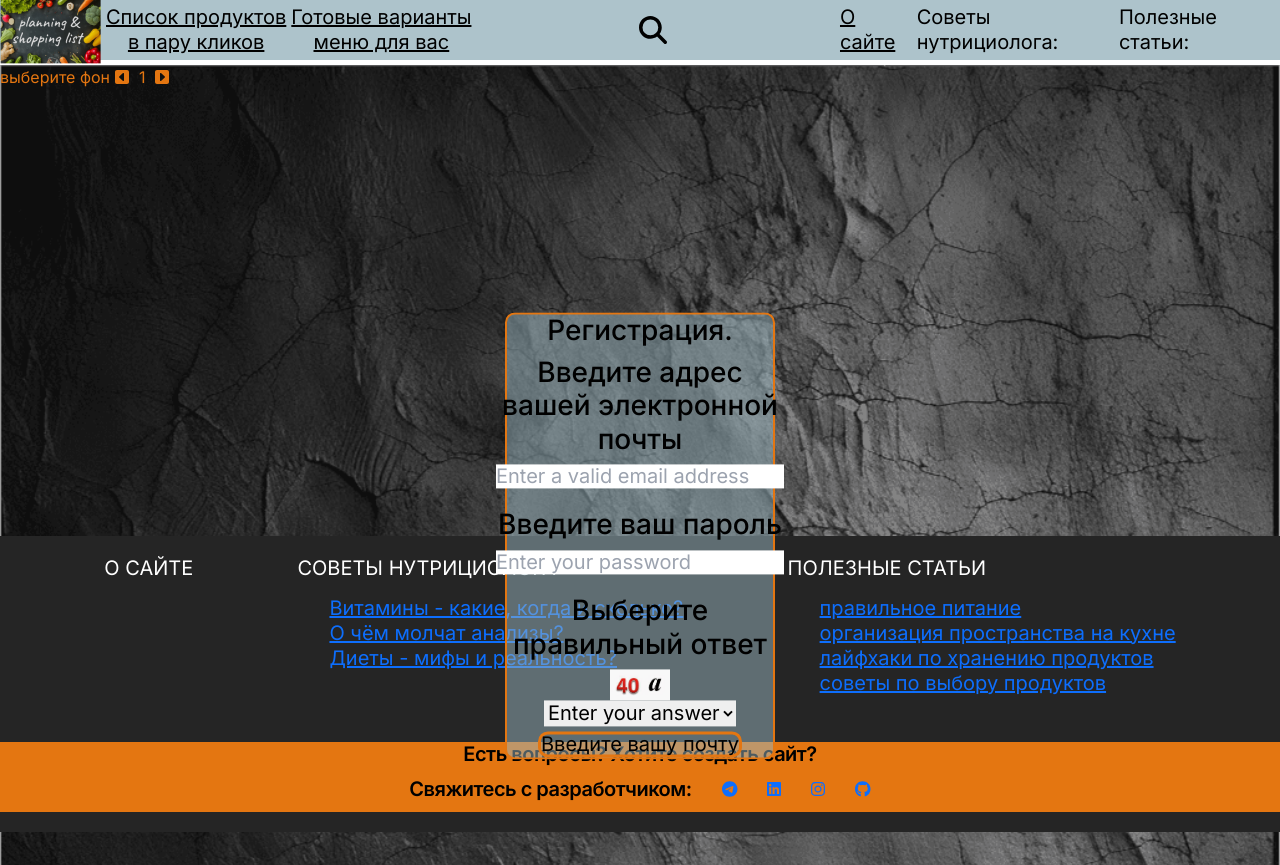
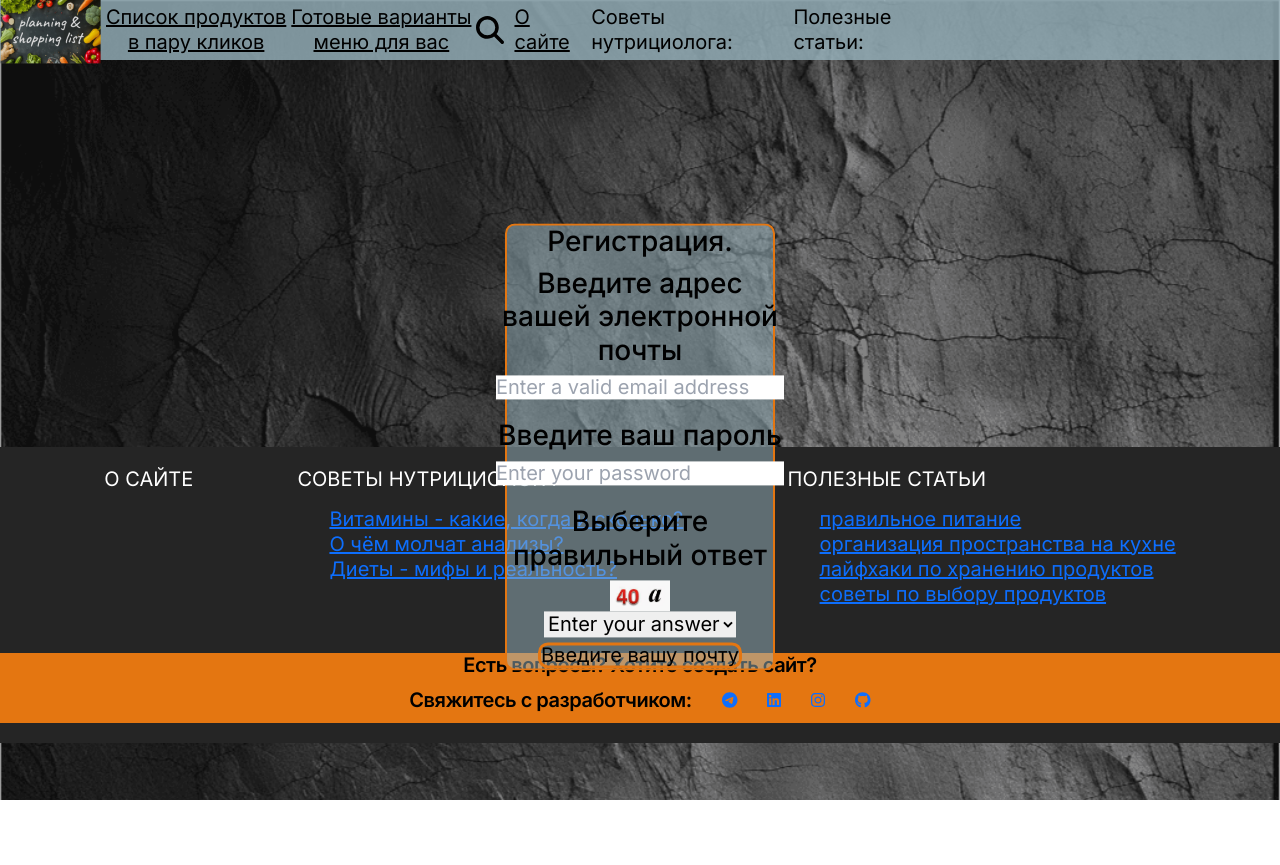
Before and after one commit to bartcevich/Menu, a Next.js app: page / in a window 1280 px wide. After the commit the page ends 800 px from the top, so only its background shows below. Built offline with nearby package versions, Linux system fonts and the light colour scheme.

Commit message:
add component cook from available

```diff
--- a/src/app/layout.tsx
+++ b/src/app/layout.tsx
@@ -1,5 +1,5 @@
-"use client";
-import React, { useState } from "react";
+//"use client";
+//import React, { useState } from "react";
 import "./globals.css";
 import styles from "./style.module.css";
 import "bootstrap/dist/css/bootstrap.min.css";
@@ -27,29 +27,29 @@ export default function RootLayout({
 }: {
   children: React.ReactNode;
 }) {
-  const [count, setCount] = useState(1);
-  const backgroundClass =
-    count === 1
-      ? styles.background1
-      : count === 2
-      ? styles.background2
-      : styles.background3;
+  // const [count, setCount] = useState(1);
+  // const backgroundClass =
+  //   count === 1
+  //     ? styles.background1
+  //     : count === 2
+  //     ? styles.background2
+  //     : styles.background3;
   return (
     <html lang="en">
       <body
         className={inter.className}
-        // style={{
-        //   backgroundImage: `url(${bgImage.src})`,
-        //   backgroundRepeat: "no-repeat",
-        //   backgroundSize: "cover",
-        //   backgroundAttachment: "fixed",
-        //   minHeight: "100vh",
-        // }}
+        style={{
+          backgroundImage: `url(${bgImage.src})`,
+          backgroundRepeat: "no-repeat",
+          backgroundSize: "cover",
+          backgroundAttachment: "fixed",
+          minHeight: "100vh",
+        }}
       >
         <MenuProvider>
-          <div className={`${backgroundClass}`}>
-            <Navigation />
-            <div className={styles.container_button}>
+          {/* <div className={`${backgroundClass}`}> */}
+          <Navigation />
+          {/* <div className={styles.container_button}>
               <div className={styles.container_text}>выберите фон</div>
               <div
                 className={styles.button}
@@ -64,10 +64,10 @@ export default function RootLayout({
               >
                 <FontAwesomeIcon icon={faCaretSquareRight} />
               </div>
-            </div>
-            {children}
-            <Footer />
-          </div>
+            </div> */}
+          {children}
+          <Footer />
+          {/* </div> */}
         </MenuProvider>
       </body>
     </html>
--- a/src/components/CookFromAvailable/styles.module.scss
+++ b/src/components/CookFromAvailable/styles.module.scss
@@ -1,5 +1,6 @@
 @import '@/app/variables.scss';
 .center{
+    margin-top: 65px;
     display: flex;
     justify-content: center;
 }
--- a/src/components/Navigation/styles.module.scss
+++ b/src/components/Navigation/styles.module.scss
@@ -10,7 +10,7 @@
   height: 60px;
   background-color: rgba(153, 181, 191, 0.8);
   display: flex;
-  justify-content: space-between;
+
   align-items: center;
   z-index: 100;
   transition: top 0.3s ease;
@@ -24,11 +24,13 @@
       top: -65px;
     }
     &.mobile {
+      // justify-content: space-between;
       .logoContainer {
         display: flex;
         align-items: center;
       }
       .siteName {
+        width: 170px;
         @include font(#000, Inter, 20px, normal, 400, 25px, 0);
       }
       .readyMenu{
--- a/src/components/ShowSevenAndStorage/styles.module.scss
+++ b/src/components/ShowSevenAndStorage/styles.module.scss
@@ -1,7 +1,7 @@
 @import '@/app/variables.scss';
 // @import url("../../assets/images/background.png");
 .container {
-
+  margin-top: 65px;
   display: flex;
   flex-flow: column;
 }
```
